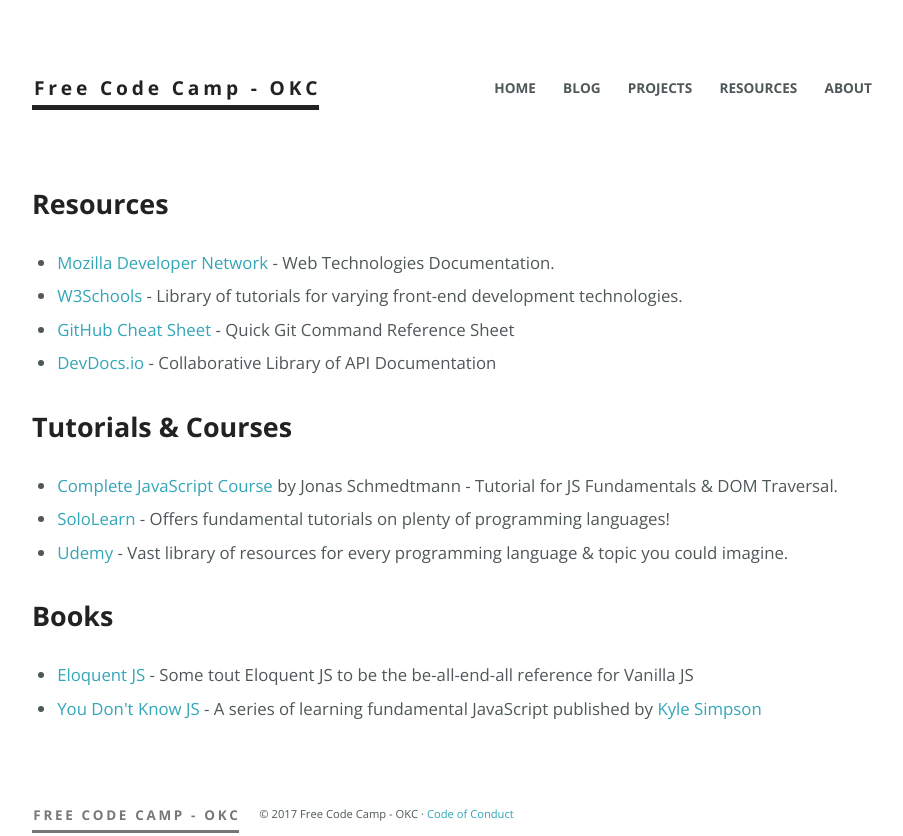
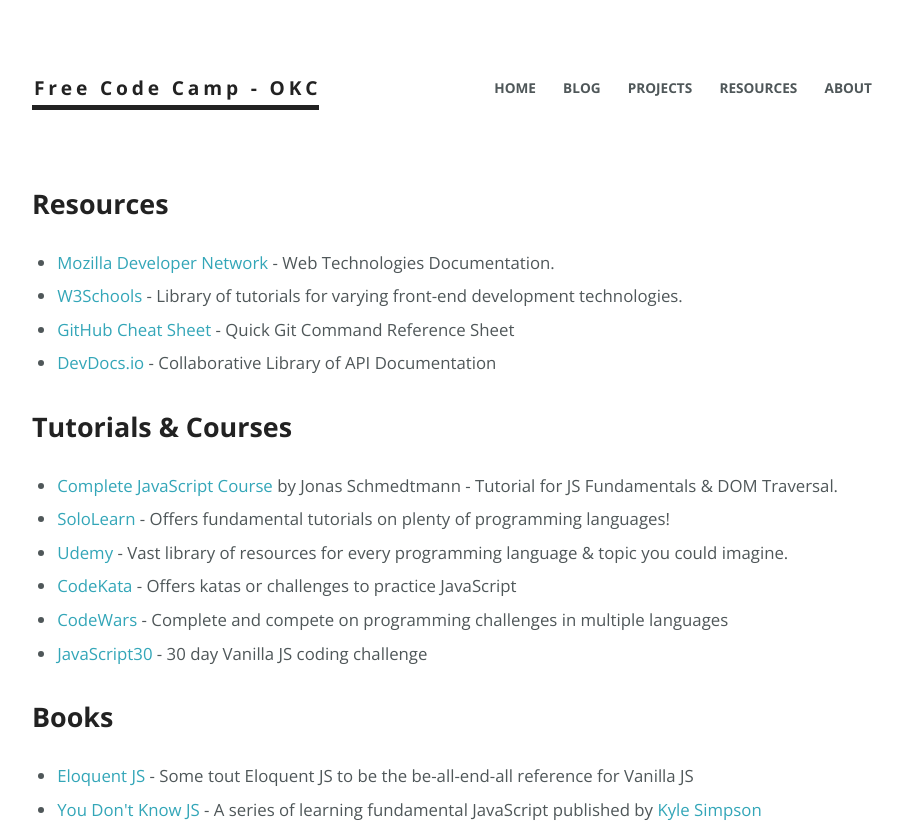
Before and after one commit to FreeCodeCampOKC/fccokc_web_legacy, a plain HTML site: page docs/resources.html in a window 1280 px wide. Shown: the top 836 px of the page, without its empty margins (188-1091 px from the left). Drawn offline with nearby package versions, Linux system fonts and the light colour scheme.

Commit message:
Added Three Links to Tutorials and Courses

```diff
--- a/docs/resources.html
+++ b/docs/resources.html
@@ -65,6 +65,9 @@
                             <li><a href="https://www.udemy.com/the-complete-javascript-course/" target="_blank" title="Complete JavaScript Course" rel="external">Complete JavaScript Course</a> by Jonas Schmedtmann - Tutorial for JS Fundamentals & DOM Traversal.
                             <li><a href="https://www.sololearn.com/" target="_blank" title="SoloLearn" rel="external">SoloLearn</a> - Offers fundamental tutorials on plenty of programming languages!</li>
                             <li><a href="https://www.udemy.com/courses/development/" target="_blank" title="Udemy" rel="external">Udemy</a> - Vast library of resources for every programming language & topic you could imagine.</li>
+                            <li><a href="http://codekata.com" target="_blank" title="CodeKata" rel="external">CodeKata</a> - Offers katas or challenges to practice JavaScript</li>
+                            <li><a href="https://www.codewars.com" target="_blank" title="CodeWars" rel="external">CodeWars</a> - Complete and compete on programming challenges in multiple languages</li>
+                            <li><a href="https://javascript30.com" target="_blank" title="JavaScript30" rel="external">JavaScript30</a> - 30 day Vanilla JS coding challenge</li>
                         </ul>
                     <h2 id="books">Books</h2>
                         <ul>
```
